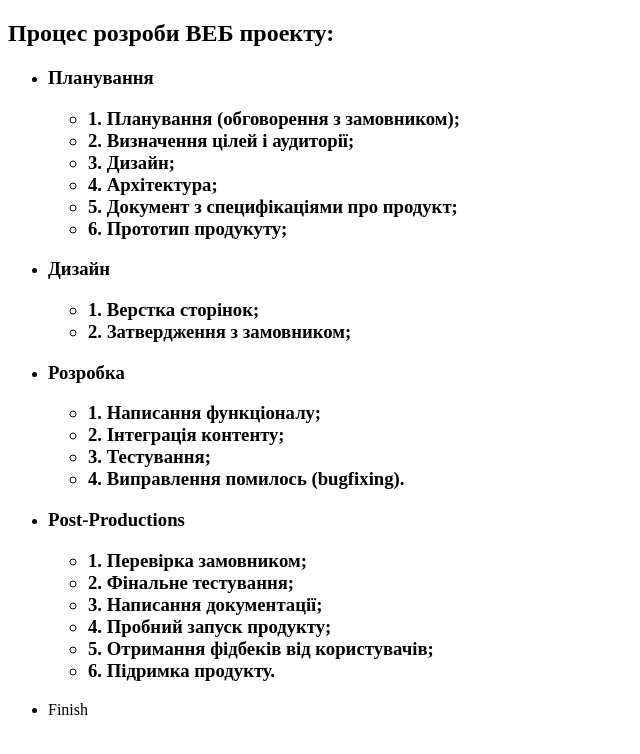
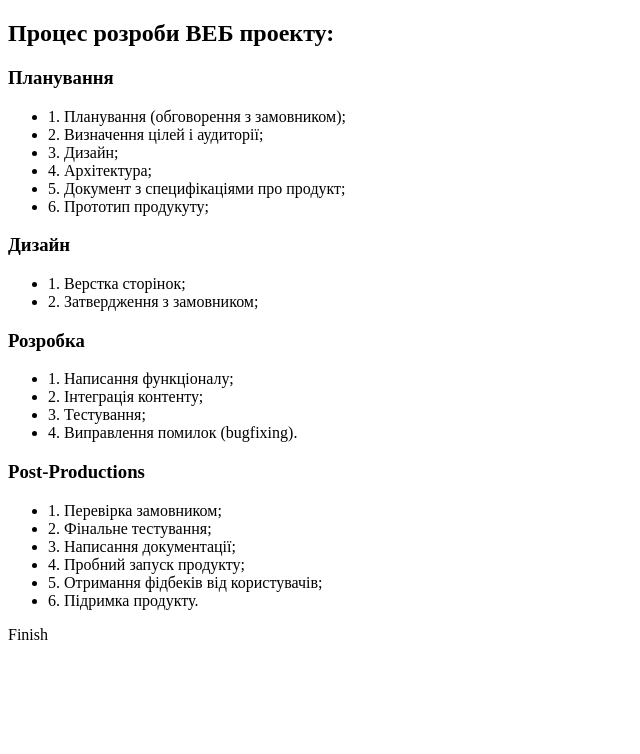
Before and after one commit to PevasG/PevasG.github.io, a plain HTML site: page index.html in a window 1280 px wide. Shown: the whole page, without its empty margins (0-640 px from the left). Drawn offline with Linux system fonts and the light colour scheme.

Commit message:
текстові помилки

```diff
--- a/index.html
+++ b/index.html
@@ -5,10 +5,9 @@
     <title>Розробка WEBпроекту</title>
 </head>
 <body>
+    <div class="content">
         <h2>Процес розроби ВЕБ проекту:</h2>
-<ul>
-    <li>
-        <h3>Планування<h3/>
+        <h3>Планування</h3>
             <ul>
                 <li>
                     1.  Планування (обговорення з замовником);
@@ -29,9 +28,7 @@
                     6.  Прототип продукуту;
                 </li>
             </ul>
-    </li>
-    <li>
-        <h3>Дизайн<h3/>
+            <h3>Дизайн</h3>
                 <ul>
                     <li>
                         1.  Верстка сторінок;
@@ -40,9 +37,7 @@
                         2.  Затвердження з замовником;
                     </li>
                 </ul>
-    </li>
-    <li>
-        <h3>Розробка<h3/>
+                <h3>Розробка</h3>
                     <ul>
                         <li>
                             1.  Написання функціоналу;
@@ -54,13 +49,10 @@
                             3.  Тестування;
                         </li>
                         <li>
-                    4.  Виправлення помилось (bugfixing).
+                            4.  Виправлення помилок (bugfixing).
                         </li>
-
                     </ul>
-    </li>
-    <li>
-        <h3>Post-Productions<h3/>
+                    <h3>Post-Productions</h3>
                         <ul>
                             <li>
                                 1.  Перевірка замовником;
@@ -81,11 +73,7 @@
                             6.  Підримка продукту.
                             </li>
                         </ul>
-    </li>
-    <li>
-        <p>Finish<p/>
-    </li>
-</ul>
-
+                        <p>Finish</p>
+    </div>
 </body>
 </html>
```
Lines whose indentation alone changed are shown as unchanged.
